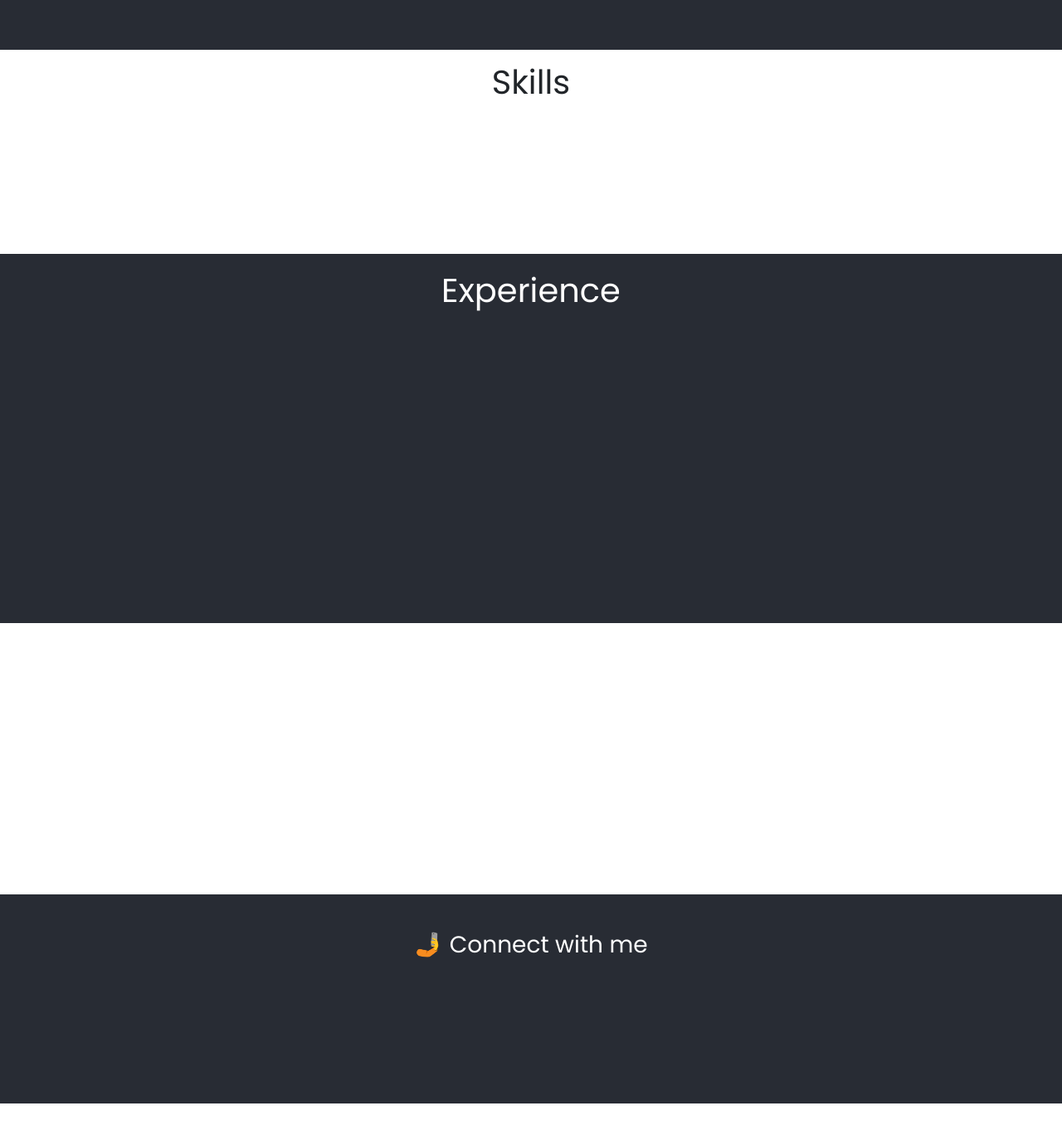
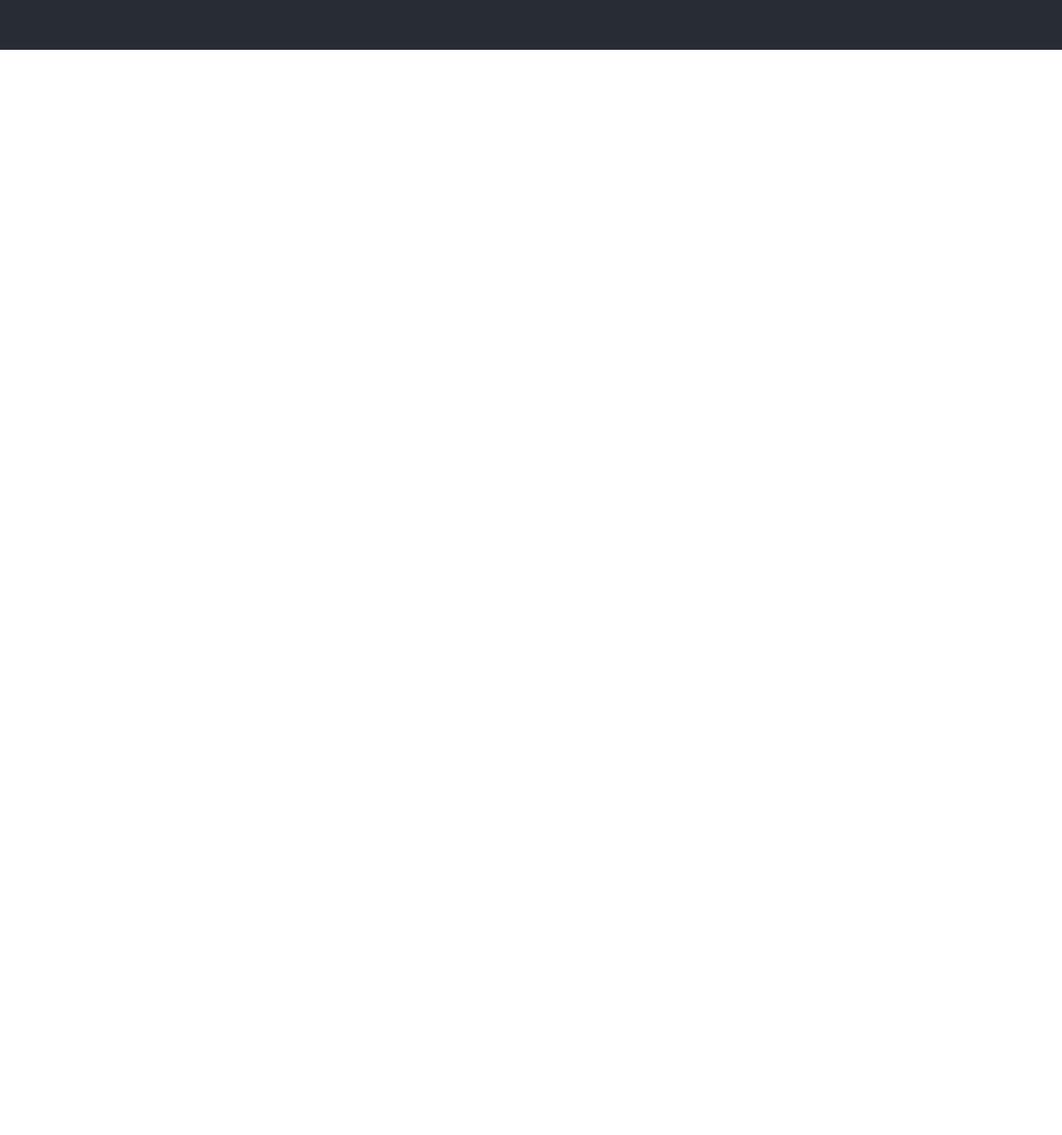
Before and after one commit to Nimitha-jagadeesha/Arali-thota, a React (Create React App) app: page / in a window 1280 px wide. Shown: the part 796-2164 px from the top of the page at 83% size. After the commit the page ends 856 px from the top, so only its background shows below. Built offline with nearby package versions, Linux system fonts and the light colour scheme.

Commit message:
Clean Up

```diff
--- a/src/App.js
+++ b/src/App.js
@@ -1,24 +1,14 @@
 import './App.css';
-import Projects from './Projects';
 import Introduction from './Introduction';
-import CodingProfiles from './CodingProfiles';
-import Contact from './Contact';
 import Navigation from './Navigation';
 import AOS from 'aos';
 import 'aos/dist/aos.css';
-import Skills from './Skills';
-import ExperienceEducation from './ExperienceEducation';
 function App() {
   AOS.init();
   return (
     <div>
       <Navigation />
       <Introduction />
-      <Skills/>
-      <ExperienceEducation/>
-      <Projects />
-      <Contact />
-      <CodingProfiles />
     </div>
   );
 }
```
